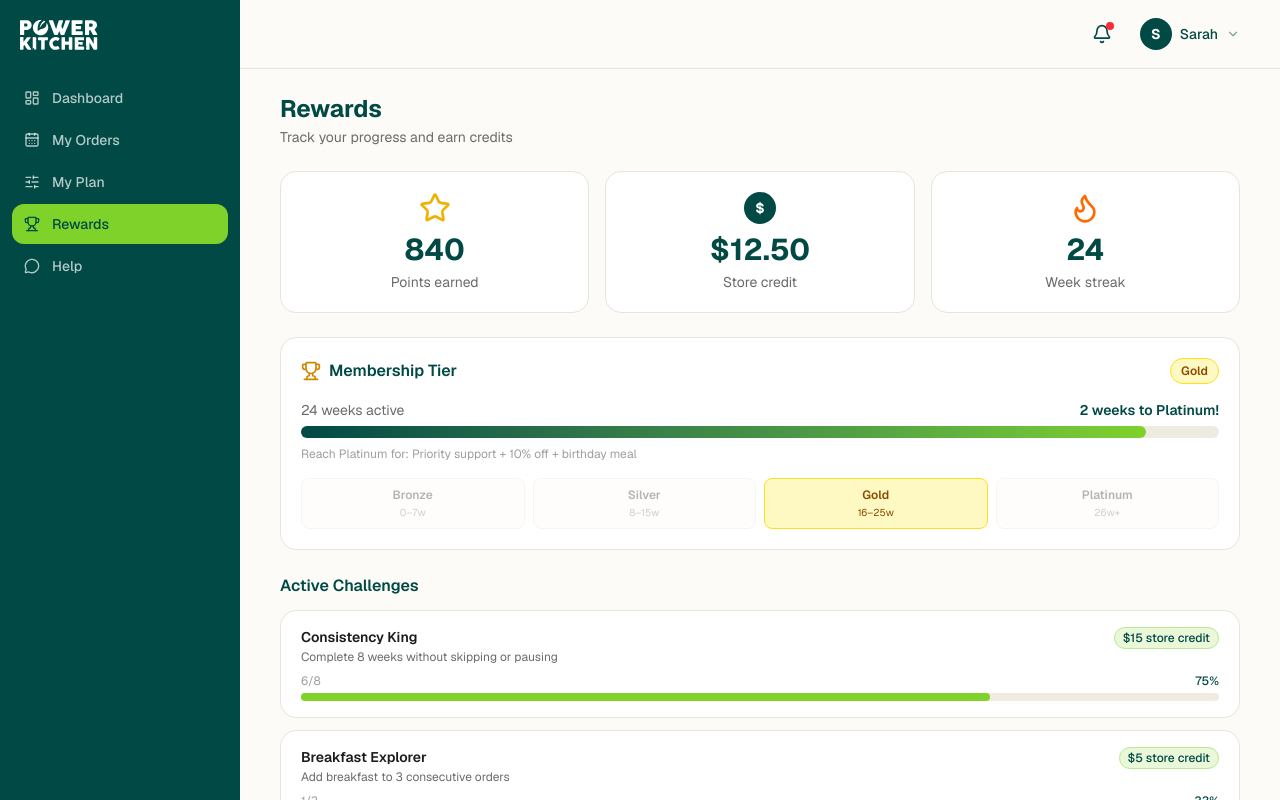
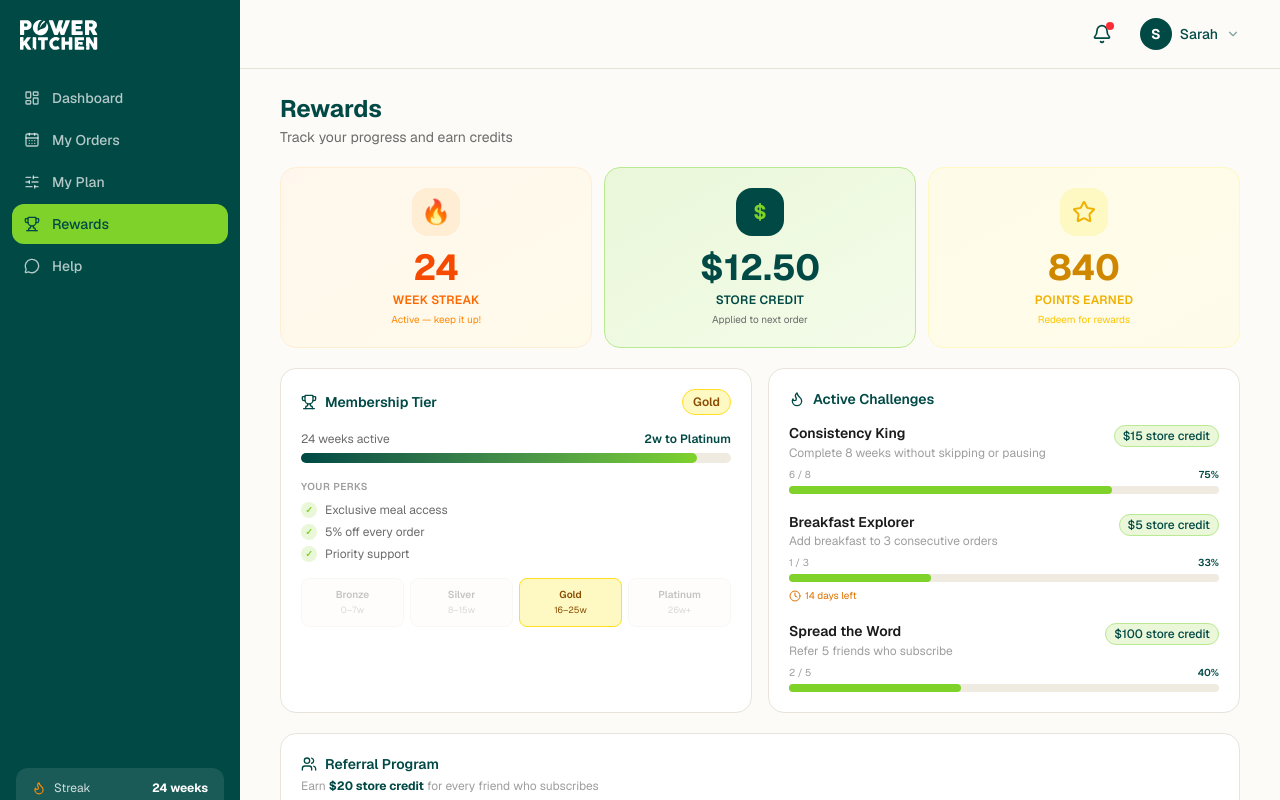
Before and after one commit to beasuellen/power-kitchen-portal, a Next.js app in the folder frontend/: page /rewards in a window 1280 px wide. Shown: the top 800 px of the page. Built offline with nearby package versions, Linux system fonts and the light colour scheme.

Commit message:
Redesign portal with Power Kitchen brand system

```diff
--- a/frontend/app/(portal)/dashboard/page.tsx
+++ b/frontend/app/(portal)/dashboard/page.tsx
@@ -147,7 +147,8 @@ export default function DashboardPage() {
         )}
 
         {/* ── Progress sidebar (spans 2 cols) ── */}
-        <div className="lg:col-span-2 space-y-4">
+        <div className="lg:col-span-2">
+          <div className="sticky top-4 space-y-4">
           {/* Streak */}
           <Card>
             <CardBody className="py-4">
@@ -227,6 +228,7 @@ export default function DashboardPage() {
               </Link>
             </CardBody>
           </Card>
+          </div>
         </div>
       </div>
 
--- a/frontend/app/(portal)/orders/[id]/OrderDetailClient.tsx
+++ b/frontend/app/(portal)/orders/[id]/OrderDetailClient.tsx
@@ -290,7 +290,7 @@ export function OrderDetailClient({ order }: { order: Order }) {
 
         {/* Order summary sidebar */}
         <div>
-          <div className="sticky top-20">
+          <div className="sticky top-4 max-h-[calc(100vh-2rem)] overflow-y-auto">
             <Card>
               <CardHeader>
                 <div className="flex items-center gap-2">
@@ -300,7 +300,7 @@ export function OrderDetailClient({ order }: { order: Order }) {
               </CardHeader>
               <CardBody className="pt-0 space-y-3">
                 {/* Line items */}
-                <div className="space-y-2 max-h-60 overflow-y-auto">
+                <div className="space-y-2">
                   {draftItems.map((item) => (
                     <div key={item.id} className="flex justify-between items-start gap-2">
                       <span className="text-sm text-[#6B6B6B] line-clamp-1 flex-1">
--- a/frontend/app/(portal)/rewards/page.tsx
+++ b/frontend/app/(portal)/rewards/page.tsx
@@ -1,16 +1,8 @@
 import { mockSubscription, mockChallenges, mockReferralStats, tierColors } from "@/lib/mock-data";
 import { formatCurrency } from "@/lib/utils";
-import { Card, CardBody, CardHeader } from "@/components/ui/Card";
 import { Button } from "@/components/ui/Button";
 import { Badge } from "@/components/ui/Badge";
-import {
-  Trophy,
-  Flame,
-  Star,
-  Copy,
-  Share2,
-  Clock,
-} from "lucide-react";
+import { Trophy, Flame, Star, Copy, Share2, Clock, Users, Gift } from "lucide-react";
 
 export default function RewardsPage() {
   const { streak, tier, storeCredit, points } = mockSubscription;
@@ -22,190 +14,213 @@ export default function RewardsPage() {
   const weeksToNext = tierWeeksMap[tier];
   const streakPct = weeksToNext ? Math.min(100, Math.round((streak / weeksToNext) * 100)) : 100;
 
+  const tierPerks: Record<string, string[]> = {
+    bronze:   ["Full meal catalog access", "Weekly streak tracking"],
+    silver:   ["Free delivery every 4th order", "Early access to new meals"],
+    gold:     ["Exclusive meal access", "5% off every order", "Priority support"],
+    platinum: ["10% off every order", "Birthday meal gift", "Dedicated account manager"],
+  };
+
   return (
-    <div className="space-y-6">
+    <div className="space-y-5">
+      {/* Header */}
       <div>
         <h1 className="text-2xl font-bold text-[#004945]">Rewards</h1>
         <p className="text-sm text-[#6B6B6B] mt-0.5">Track your progress and earn credits</p>
       </div>
 
-      {/* Stats row */}
-      <div className="grid grid-cols-1 sm:grid-cols-3 gap-4">
-        {/* Points */}
-        <Card className="text-center">
-          <CardBody className="py-5">
-            <Star className="w-8 h-8 text-yellow-500 mx-auto mb-2" />
-            <p className="text-3xl font-bold text-[#004945]">{points}</p>
-            <p className="text-sm text-[#6B6B6B] mt-1">Points earned</p>
-          </CardBody>
-        </Card>
-        {/* Credits */}
-        <Card className="text-center">
-          <CardBody className="py-5">
-            <div className="w-8 h-8 rounded-full bg-[#004945] flex items-center justify-center mx-auto mb-2 text-white font-bold text-sm">$</div>
-            <p className="text-3xl font-bold text-[#004945]">{formatCurrency(storeCredit)}</p>
-            <p className="text-sm text-[#6B6B6B] mt-1">Store credit</p>
-          </CardBody>
-        </Card>
+      {/* ── Row 1: Stats em destaque (full width, 3 cols) ── */}
+      <div className="grid grid-cols-3 gap-3">
+
         {/* Streak */}
-        <Card className="text-center">
-          <CardBody className="py-5">
-            <Flame className="w-8 h-8 text-orange-500 mx-auto mb-2" />
-            <p className="text-3xl font-bold text-[#004945]">{streak}</p>
-            <p className="text-sm text-[#6B6B6B] mt-1">Week streak</p>
-          </CardBody>
-        </Card>
+        <div className="bg-gradient-to-br from-orange-50 to-amber-50 border border-orange-100 rounded-2xl p-5 flex flex-col items-center text-center">
+          <div className="w-12 h-12 rounded-2xl bg-orange-100 flex items-center justify-center mb-3 text-2xl">
+            🔥
+          </div>
+          <p className="text-4xl font-bold text-orange-600">{streak}</p>
+          <p className="text-xs font-semibold text-orange-500 mt-1 uppercase tracking-wide">Week Streak</p>
+          <p className="text-[10px] text-orange-400 mt-1">Active — keep it up!</p>
         </div>
 
-      {/* Tier progress */}
-      <Card>
-        <CardBody className="py-5">
+        {/* Store Credit */}
+        <div className="bg-gradient-to-br from-[#EAF7D9] to-[#f4fcea] border border-[#B9EA91] rounded-2xl p-5 flex flex-col items-center text-center">
+          <div className="w-12 h-12 rounded-2xl bg-[#004945] flex items-center justify-center mb-3 shrink-0">
+            <span className="text-[#7ED22A] font-bold text-xl">$</span>
+          </div>
+          <p className="text-4xl font-bold text-[#004945]">{formatCurrency(storeCredit)}</p>
+          <p className="text-xs font-semibold text-[#004945] mt-1 uppercase tracking-wide">Store Credit</p>
+          <p className="text-[10px] text-[#6B6B6B] mt-1">Applied to next order</p>
+        </div>
+
+        {/* Points */}
+        <div className="bg-gradient-to-br from-yellow-50 to-amber-50 border border-yellow-100 rounded-2xl p-5 flex flex-col items-center text-center">
+          <div className="w-12 h-12 rounded-2xl bg-yellow-100 flex items-center justify-center mb-3">
+            <Star className="w-6 h-6 text-yellow-500" />
+          </div>
+          <p className="text-4xl font-bold text-yellow-600">{points}</p>
+          <p className="text-xs font-semibold text-yellow-500 mt-1 uppercase tracking-wide">Points Earned</p>
+          <p className="text-[10px] text-yellow-400 mt-1">Redeem for rewards</p>
+        </div>
+      </div>
+
+      {/* ── Row 2: Membership + Active Challenges (2 cols) ── */}
+      <div className="grid grid-cols-1 sm:grid-cols-2 gap-4">
+
+        {/* Membership Tier */}
+        <div className="bg-white rounded-2xl border border-[#E8E4DC] p-5">
           <div className="flex items-center justify-between mb-4">
             <div className="flex items-center gap-2">
-              <Trophy className="w-5 h-5 text-yellow-600" />
-              <h2 className="font-semibold text-[#004945]">Membership Tier</h2>
+              <Trophy className="w-4 h-4 text-[#004945]" />
+              <h2 className="font-semibold text-[#004945] text-sm">Membership Tier</h2>
             </div>
             <span className={`px-2.5 py-1 rounded-full text-xs font-semibold border ${tierStyle.bg} ${tierStyle.text} ${tierStyle.border}`}>
               {tier.charAt(0).toUpperCase() + tier.slice(1)}
             </span>
           </div>
 
+          {/* Progress bar */}
           {nextTier && weeksToNext && (
-            <>
-              <div className="flex justify-between text-sm mb-1.5">
+            <div className="mb-4">
+              <div className="flex justify-between text-xs mb-1.5">
                 <span className="text-[#6B6B6B]">{streak} weeks active</span>
-                <span className="text-[#004945] font-semibold">
-                  {weeksToNext - streak} weeks to {nextTier}!
-                </span>
+                <span className="text-[#004945] font-semibold">{weeksToNext - streak}w to {nextTier}</span>
               </div>
-              <div className="w-full bg-[#F0EBE0] rounded-full h-3">
+              <div className="w-full bg-[#F0EBE0] rounded-full h-2.5">
                 <div
-                  className="h-3 rounded-full bg-gradient-to-r from-[#004945] to-[#7ED22A] transition-all"
+                  className="h-2.5 rounded-full bg-gradient-to-r from-[#004945] to-[#7ED22A] transition-all"
                   style={{ width: `${streakPct}%` }}
                 />
               </div>
-              <p className="text-xs text-[#9E9E9E] mt-2">
-                Reach {nextTier} for:{" "}
-                {nextTier === "Silver"
-                  ? "Free delivery every 4th order"
-                  : nextTier === "Gold"
-                  ? "Exclusive meal access + 5% off"
-                  : "Priority support + 10% off + birthday meal"}
-              </p>
-            </>
+            </div>
           )}
 
-          {/* Tier grid */}
-          <div className="grid grid-cols-4 gap-2 mt-4">
+          {/* Current perks */}
+          <div className="mb-4">
+            <p className="text-[10px] font-semibold text-[#9E9E9E] uppercase tracking-wider mb-2">Your perks</p>
+            <div className="space-y-1.5">
+              {tierPerks[tier].map((perk) => (
+                <div key={perk} className="flex items-center gap-2 text-xs text-[#6B6B6B]">
+                  <div className="w-4 h-4 rounded-full bg-[#EAF7D9] flex items-center justify-center shrink-0">
+                    <span className="text-[#7ED22A] text-[9px] font-bold">✓</span>
+                  </div>
+                  {perk}
+                </div>
+              ))}
+            </div>
+          </div>
+
+          {/* Tier ladder */}
+          <div className="grid grid-cols-4 gap-1.5">
             {(["bronze", "silver", "gold", "platinum"] as const).map((t) => {
               const s = tierColors[t];
               const isActive = t === tier;
               return (
                 <div
                   key={t}
-                  className={`text-center p-2 rounded-lg border ${
-                    isActive ? `${s.bg} ${s.border}` : "border-[#F0EBE0] bg-[#FDFBF7] opacity-50"
+                  className={`text-center p-2 rounded-lg border transition-all ${
+                    isActive ? `${s.bg} ${s.border}` : "border-[#F0EBE0] bg-[#FDFBF7] opacity-40"
                   }`}
                 >
-                  <p className={`text-xs font-semibold ${isActive ? s.text : "text-[#6B6B6B]"}`}>
+                  <p className={`text-[10px] font-semibold ${isActive ? s.text : "text-[#6B6B6B]"}`}>
                     {t.charAt(0).toUpperCase() + t.slice(1)}
                   </p>
-                  <p className={`text-[10px] mt-0.5 ${isActive ? s.text : "text-[#9E9E9E]"}`}>
+                  <p className={`text-[9px] mt-0.5 ${isActive ? s.text : "text-[#9E9E9E]"}`}>
                     {t === "bronze" ? "0–7w" : t === "silver" ? "8–15w" : t === "gold" ? "16–25w" : "26w+"}
                   </p>
                 </div>
               );
             })}
           </div>
-        </CardBody>
-      </Card>
+        </div>
 
         {/* Active Challenges */}
-      <div>
-        <h2 className="font-semibold text-[#004945] mb-3">Active Challenges</h2>
-        <div className="space-y-3">
+        <div className="bg-white rounded-2xl border border-[#E8E4DC] p-5">
+          <div className="flex items-center gap-2 mb-4">
+            <Flame className="w-4 h-4 text-[#004945]" />
+            <h2 className="font-semibold text-[#004945] text-sm">Active Challenges</h2>
+          </div>
+          <div className="space-y-5">
             {mockChallenges.map((c) => {
               const pct = Math.round((c.current / c.target) * 100);
               return (
-              <Card key={c.id}>
-                <CardBody className="py-4">
-                  <div className="flex items-start justify-between gap-3 mb-2">
-                    <div>
-                      <p className="font-semibold text-[#1A1A1A] text-sm">{c.name}</p>
-                      <p className="text-xs text-[#6B6B6B] mt-0.5">{c.description}</p>
+                <div key={c.id}>
+                  <div className="flex items-start justify-between gap-2 mb-1.5">
+                    <div className="min-w-0">
+                      <p className="font-semibold text-[#1A1A1A] text-sm leading-tight">{c.name}</p>
+                      <p className="text-xs text-[#9E9E9E] mt-0.5">{c.description}</p>
                     </div>
-                    <Badge variant="green" size="sm">{c.reward}</Badge>
+                    <Badge variant="green" size="sm" className="shrink-0">{c.reward}</Badge>
                   </div>
-                  <div className="space-y-1">
-                    <div className="flex justify-between text-xs">
-                      <span className="text-[#9E9E9E]">{c.current}/{c.target}</span>
-                      <span className="text-[#004945] font-medium">{pct}%</span>
+                  <div className="flex justify-between text-[10px] mb-1">
+                    <span className="text-[#9E9E9E]">{c.current} / {c.target}</span>
+                    <span className="text-[#004945] font-semibold">{pct}%</span>
                   </div>
                   <div className="w-full bg-[#F0EBE0] rounded-full h-2">
-                      <div
-                        className="bg-[#7ED22A] h-2 rounded-full"
-                        style={{ width: `${pct}%` }}
-                      />
-                    </div>
+                    <div className="bg-[#7ED22A] h-2 rounded-full transition-all" style={{ width: `${pct}%` }} />
                   </div>
                   {c.daysLeft && (
-                    <div className="flex items-center gap-1 mt-2 text-[10px] text-amber-600">
+                    <div className="flex items-center gap-1 mt-1.5 text-[10px] text-amber-600">
                       <Clock className="w-3 h-3" />
                       <span>{c.daysLeft} days left</span>
                     </div>
                   )}
-                </CardBody>
-              </Card>
+                </div>
               );
             })}
           </div>
         </div>
+      </div>
 
-      {/* Referral Program */}
-      <Card className="border-[#B9EA91] bg-gradient-to-br from-[#EAF7D9] to-white">
-        <CardBody className="py-5">
+      {/* ── Row 3: Referral Program (full width) ── */}
+      <div className="bg-white rounded-2xl border border-[#E8E4DC] p-5">
         <div className="flex items-center gap-2 mb-1">
-            <Share2 className="w-5 h-5 text-[#004945]" />
-            <h2 className="font-semibold text-[#004945]">Referral Program</h2>
+          <Users className="w-4 h-4 text-[#004945]" />
+          <h2 className="font-semibold text-[#004945] text-sm">Referral Program</h2>
         </div>
-          <p className="text-sm text-[#6B6B6B] mb-4">
-            Earn <strong className="text-[#004945]">$20 store credit</strong> for every friend who subscribes!
+        <p className="text-xs text-[#9E9E9E] mb-5">
+          Earn <strong className="text-[#004945]">$20 store credit</strong> for every friend who subscribes
         </p>
 
+        <div className="grid grid-cols-1 sm:grid-cols-2 gap-6">
           {/* Stats */}
-          <div className="grid grid-cols-3 gap-3 mb-4">
+          <div>
+            <p className="text-[10px] font-semibold text-[#9E9E9E] uppercase tracking-wider mb-3">Your results</p>
+            <div className="grid grid-cols-3 gap-3">
               {[
                 { label: "Sent", value: mockReferralStats.totalSent },
                 { label: "Successful", value: mockReferralStats.successful },
                 { label: "Earned", value: `$${mockReferralStats.totalEarned}` },
               ].map(({ label, value }) => (
-              <div key={label} className="text-center bg-white/80 rounded-xl p-3 border border-[#E8E4DC]">
-                <p className="font-bold text-[#004945]">{value}</p>
-                <p className="text-xs text-[#6B6B6B]">{label}</p>
+                <div key={label} className="text-center bg-[#FDFBF7] border border-[#F0EBE0] rounded-xl p-3">
+                  <p className="font-bold text-[#004945] text-lg">{value}</p>
+                  <p className="text-[10px] text-[#9E9E9E] mt-0.5">{label}</p>
                 </div>
               ))}
             </div>
+          </div>
 
-          {/* Referral link */}
-          <div className="flex gap-2">
-            <div className="flex-1 bg-white border border-[#E8E4DC] rounded-lg px-3 py-2 text-xs text-[#6B6B6B] truncate font-mono">
+          {/* Link + Share */}
+          <div>
+            <p className="text-[10px] font-semibold text-[#9E9E9E] uppercase tracking-wider mb-3">Your referral link</p>
+            <div className="flex gap-2 mb-3">
+              <div className="flex-1 bg-[#FDFBF7] border border-[#E8E4DC] rounded-lg px-3 py-2 text-xs text-[#6B6B6B] truncate font-mono">
                 {mockReferralStats.referralLink}
               </div>
               <Button size="sm" variant="outline" className="shrink-0">
-              <Copy className="w-3.5 h-3.5" /> Copy
+                <Copy className="w-3 h-3" /> Copy
               </Button>
             </div>
-
-          <div className="flex gap-2 mt-3">
+            <div className="flex gap-2">
               <Button size="sm" className="flex-1">
-              <Share2 className="w-3.5 h-3.5" /> Share via WhatsApp
+                <Share2 className="w-3.5 h-3.5" /> WhatsApp
               </Button>
               <Button size="sm" variant="secondary" className="flex-1">
-              Send via Email
+                <Gift className="w-3.5 h-3.5" /> Email
               </Button>
             </div>
-        </CardBody>
-      </Card>
+          </div>
+        </div>
+      </div>
     </div>
   );
 }
```
Lines whose indentation alone changed are shown as unchanged.
